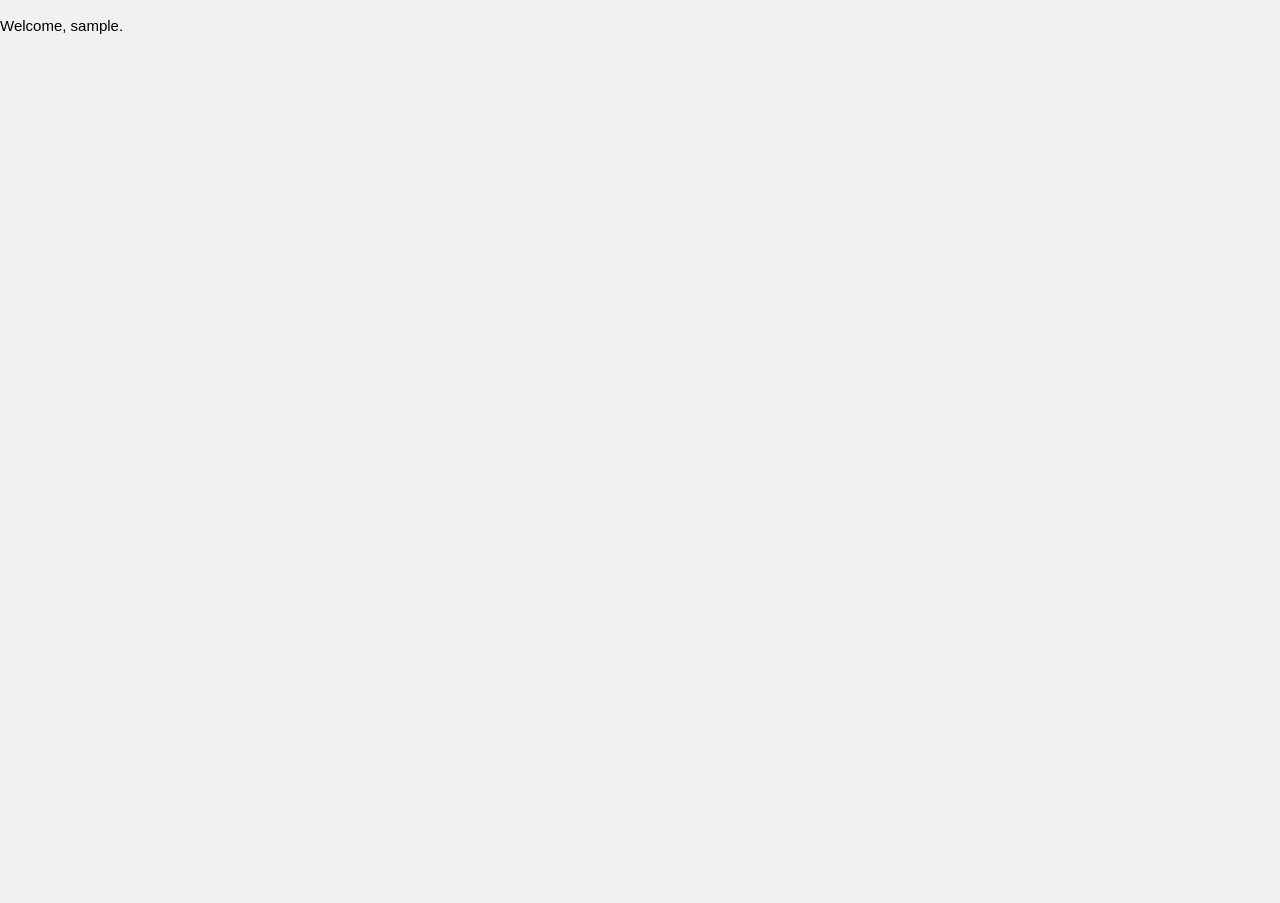
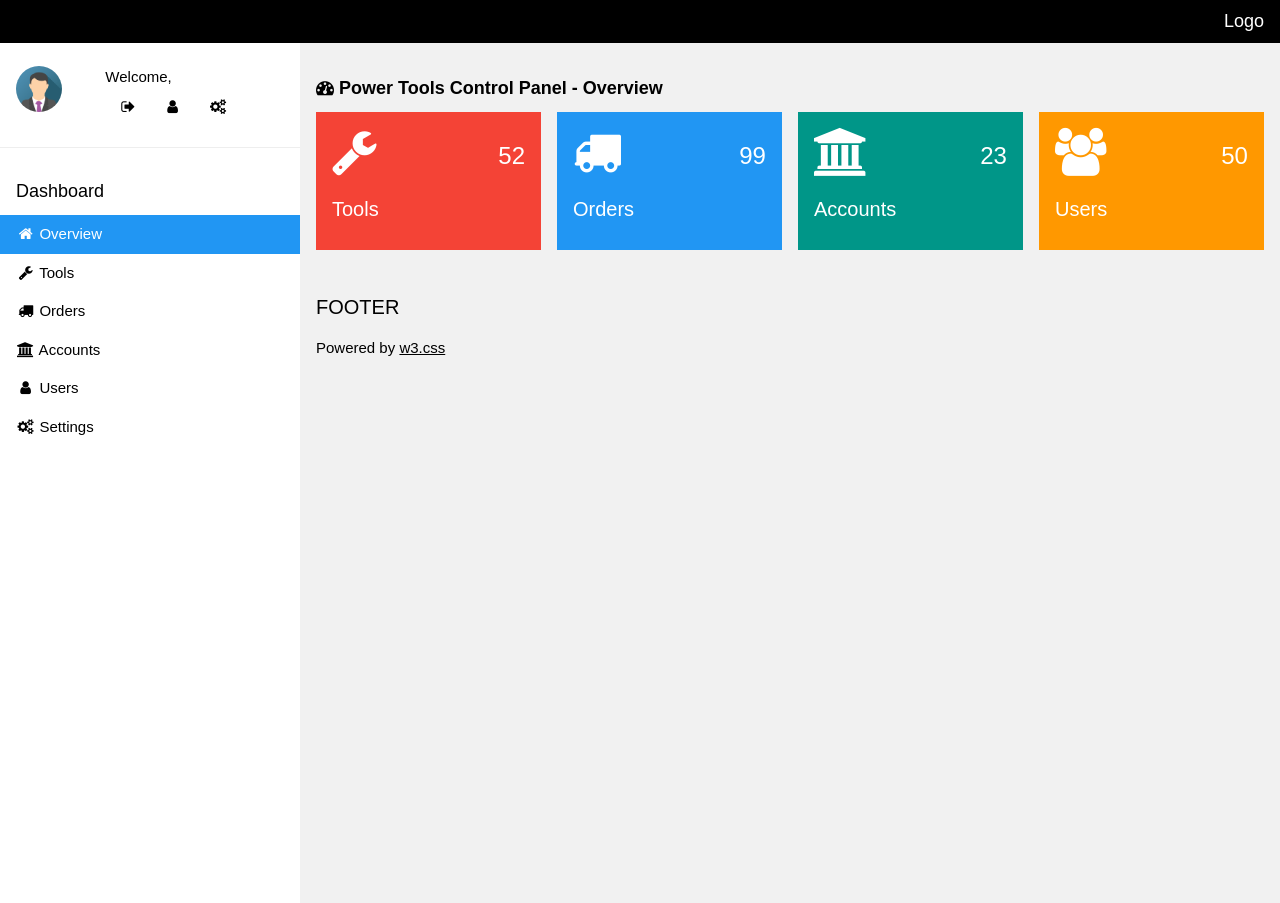
Before and after one commit to ianila/powertools, a Django app: page /controlpanel/home/ in a window 1280 px wide. Before the commit the page is almost empty. Run offline with Django 3.2, Linux system fonts and the light colour scheme; the visitor is signed in with stand-in values (Sample User, id 1).

Commit message:
controlpanel: home template extends controlpanelbase

```diff
--- a/controlpanel/views.py
+++ b/controlpanel/views.py
@@ -24,6 +24,10 @@ def controlpanel_home(request):
     return render(request, 'controlpanel/home.html')
 
 @login_required
+def controlpanel_tools(request):
+    return render(request, 'controlpanel/tools.html')
+
+@login_required
 def controlpanel_logout(request):
     logout(request)
     return redirect('controlpanel_login')
--- a/powertools/urls.py
+++ b/powertools/urls.py
@@ -22,5 +22,6 @@ urlpatterns = [
     url(r'^controlpanel/login/', controlpanel_views.controlpanel_login, name='controlpanel_login'),
     url(r'^controlpanel/logout/', controlpanel_views.controlpanel_logout, name='controlpanel_logout'),
     url(r'^controlpanel/home/', controlpanel_views.controlpanel_home, name='controlpanel_home'),
+    url(r'^controlpanel/tools/', controlpanel_views.controlpanel_tools, name='controlpanel_tools'),
     url(r'^admin/', admin.site.urls),
 ]
--- a/templates/base.html
+++ b/templates/base.html
@@ -14,9 +14,17 @@
 
   </head>
   <body class="w3-light-grey">
-    <div>
+     {% block side %}
+      {% endblock %}
+
       {% block content %}
       {% endblock %}
-    </div>
+
+      {% block footer %}
+      {% endblock %}
+
+      {% block script %}
+      {% endblock %}
+
   </body>
 </html>
--- a/templates/controlpanel/home.html
+++ b/templates/controlpanel/home.html
@@ -1,9 +1,70 @@
-{% extends 'base.html' %}
+{% extends 'controlpanel/controlpanel_base.html' %}
+{% block content %}
 
-{% block title %}
-  Power Tools Project - Control Panel
+
+<!-- Overlay effect when opening sidebar on small screens -->
+<div class="w3-overlay w3-hide-large w3-animate-opacity" onclick="w3_close()" style="cursor:pointer" title="close side menu" id="controlpanelOverlay"></div>
+
+<!-- !PAGE CONTENT! -->
+<div class="w3-main" style="margin-left:300px;margin-top:43px;">
+
+  <!-- Header -->
+  <header class="w3-container" style="padding-top:22px">
+    <h5><b><i class="fa fa-dashboard"></i> Power Tools Control Panel - Overview</b></h5>
+  </header>
+
+  <div class="w3-row-padding w3-margin-bottom">
+    <div class="w3-quarter">
+      <div class="w3-container w3-red w3-padding-16">
+        <div class="w3-left"><i class="fa fa-wrench w3-xxxlarge"></i></div>
+        <div class="w3-right">
+          <h3>52</h3>
+        </div>
+        <div class="w3-clear"></div>
+        <h4>Tools</h4>
+      </div>
+    </div>
+    <div class="w3-quarter">
+      <div class="w3-container w3-blue w3-padding-16">
+        <div class="w3-left"><i class="fa fa-truck w3-xxxlarge"></i></div>
+        <div class="w3-right">
+          <h3>99</h3>
+        </div>
+        <div class="w3-clear"></div>
+        <h4>Orders</h4>
+      </div>
+    </div>
+    <div class="w3-quarter">
+      <div class="w3-container w3-teal w3-padding-16">
+        <div class="w3-left"><i class="fa fa-bank w3-xxxlarge"></i></div>
+        <div class="w3-right">
+          <h3>23</h3>
+        </div>
+        <div class="w3-clear"></div>
+        <h4>Accounts</h4>
+      </div>
+    </div>
+    <div class="w3-quarter">
+      <div class="w3-container w3-orange w3-text-white w3-padding-16">
+        <div class="w3-left"><i class="fa fa-users w3-xxxlarge"></i></div>
+        <div class="w3-right">
+          <h3>50</h3>
+        </div>
+        <div class="w3-clear"></div>
+        <h4>Users</h4>
+      </div>
+    </div>
+  </div>
+
+
+<!-- Footer -->
+  <footer class="w3-container w3-padding-16 w3-light-grey">
+    <h4>FOOTER</h4>
+    <p>Powered by <a href="https://www.w3schools.com/w3css/default.asp" target="_blank">w3.css</a></p>
+  </footer>
+
+</div>
+
+
+
 {% endblock %}
-
-{% block content %}
-    <p>Welcome, {{ user.username }}.</p>
-{% endblock %}
```
